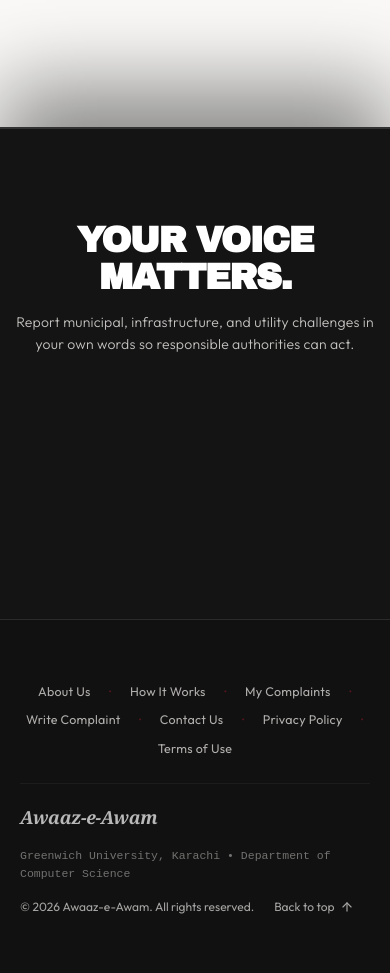
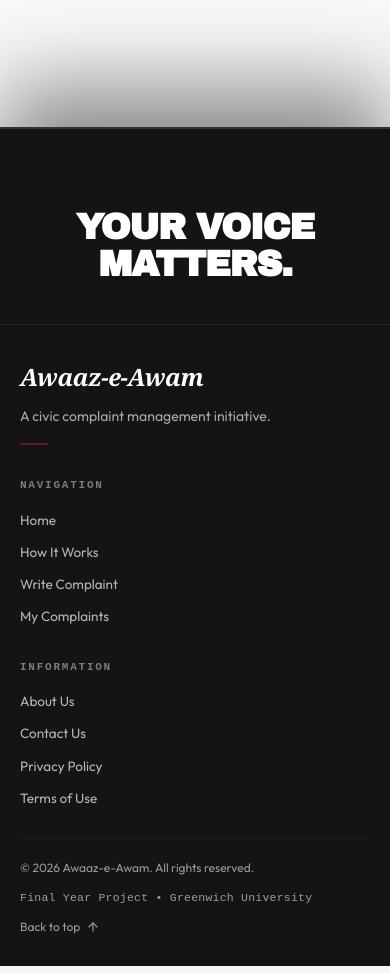
Before and after one commit to Fahadali9932/roman-urdu-complaint-classifier, a React (Vite) app: page / in a window 390 px wide. Shown: the part 3080-4053 px from the top of the page. Built offline with nearby package versions, Linux system fonts and the light colour scheme; a web font is replaced by a local one.

Commit message:
fix(footer): recompose editorial canvas with multi-column grid, centered headline, and neutral dock

```diff
--- a/src/components/layout/PublicFooter.css
+++ b/src/components/layout/PublicFooter.css
@@ -29,8 +29,8 @@
   overflow: hidden;
 }
 
-/* Statement Section (Upper Portion ~55% height) */
-.footer-statement-section {
+/* Zone A: Editorial Statement Scene (Upper Portion ~55-60% height) */
+.footer-zone-a {
   position: relative;
   z-index: 10;
   flex: 1 1 auto;
@@ -38,8 +38,8 @@
   flex-direction: column;
   align-items: center;
   justify-content: flex-start;
-  padding-top: clamp(88px, 11vh, 108px);
-  padding-bottom: 20px;
+  padding-top: clamp(120px, 17vh, 170px);
+  padding-bottom: 24px;
   padding-left: clamp(16px, 4vw, 40px);
   padding-right: clamp(16px, 4vw, 40px);
   text-align: center;
@@ -58,12 +58,12 @@
 }
 
 .footer-statement-headline {
-  font-size: clamp(2.25rem, min(5.4vw, 7.8vh), 5.5rem);
-  line-height: 1.02;
-  letter-spacing: -0.04em;
+  font-size: clamp(2.5rem, min(6.2vw, 8.5vh), 5.75rem);
+  line-height: 1.04;
+  letter-spacing: -0.035em;
   text-transform: uppercase;
   color: #FFFFFF;
-  margin: 0 auto 16px;
+  margin: 0 auto;
   text-align: center;
   width: 100%;
 }
@@ -74,112 +74,142 @@
   }
 }
 
-.footer-statement-sub {
-  font-size: clamp(14px, 1.2vw, 17px);
-  line-height: 1.6;
-  color: #E5E3E0;
-  max-width: 620px;
-  margin: 0 auto;
-  font-weight: 300;
-  opacity: 0.85;
-  text-align: center;
-}
-
-/* Navigation & Academic Attribution Panel (Lower ~45% Portion) */
-.footer-navigation-panel {
+/* Zone B: Functional Civic Grid & Attribution (Lower ~40-45% height) */
+.footer-zone-b {
   position: relative;
   z-index: 10;
-  border-top: 1px solid rgba(229, 227, 224, 0.12);
-  background-color: #111111;
-  min-height: clamp(260px, 42vh, 380px);
-  display: flex;
-  flex-direction: column;
-  justify-content: center;
-  padding: 32px clamp(20px, 5vw, 64px) 28px;
+  background-color: #141414;
+  border-top: 1px solid rgba(229, 227, 224, 0.08);
+  padding-top: clamp(28px, 4vh, 42px);
+  padding-bottom: clamp(24px, 3.5vh, 38px);
+  padding-left: clamp(20px, 5vw, 64px);
+  padding-right: clamp(20px, 5vw, 64px);
   width: 100%;
   flex-shrink: 0;
 }
 
-.footer-navigation-inner {
+.footer-zone-b-inner {
   max-width: 1280px;
   margin: 0 auto;
   width: 100%;
 }
 
-.footer-minimal-nav {
-  display: flex;
-  flex-wrap: wrap;
-  align-items: center;
-  justify-content: center;
-  gap: 10px 18px;
-  margin-bottom: clamp(20px, 3vh, 30px);
+/* Multi-column Grid (2fr Brand | 1fr Nav | 1fr Info) */
+.footer-grid {
+  display: grid;
+  grid-template-columns: 2fr 1fr 1fr;
+  gap: clamp(28px, 4.5vw, 64px);
+  margin-bottom: clamp(24px, 3.5vh, 40px);
 }
 
-.footer-nav-link {
-  font-size: 12.5px;
-  color: #E5E3E0;
-  opacity: 0.75;
-  text-decoration: none;
-  letter-spacing: 0.02em;
-  transition: opacity 200ms ease, color 200ms ease;
+/* Column 1: Brand */
+.footer-col-brand {
+  display: flex;
+  flex-direction: column;
+  align-items: flex-start;
 }
 
-.footer-nav-link:hover {
+.footer-brand-title {
+  font-size: clamp(24px, 2.4vw, 32px);
+  font-style: italic;
+  font-weight: 700;
+  color: #FFFFFF;
+  text-decoration: none;
+  letter-spacing: -0.02em;
+  display: inline-block;
+  transition: opacity 180ms ease;
+}
+
+.footer-brand-title:hover {
+  opacity: 0.9;
+}
+
+.footer-brand-tagline {
+  font-size: 14px;
+  line-height: 1.6;
+  color: #E5E3E0;
+  opacity: 0.72;
+  margin-top: 10px;
+  max-width: 340px;
+  font-weight: 400;
+}
+
+.footer-brand-signature {
+  width: 28px;
+  height: 2px;
+  background-color: #681822;
+  margin-top: 16px;
+}
+
+/* Columns 2 & 3: Links */
+.footer-col-links {
+  display: flex;
+  flex-direction: column;
+  align-items: flex-start;
+}
+
+.footer-col-heading {
+  font-family: 'Space Mono', monospace;
+  font-size: 11px;
+  text-transform: uppercase;
+  letter-spacing: 0.16em;
+  color: #E5E3E0;
+  opacity: 0.5;
+  margin-bottom: 16px;
+  font-weight: 600;
+}
+
+.footer-links-list {
+  display: flex;
+  flex-direction: column;
+  gap: 12px;
+  width: 100%;
+}
+
+.footer-link {
+  font-size: 13.5px;
+  color: #E5E3E0;
+  opacity: 0.78;
+  text-decoration: none;
+  transition: opacity 180ms ease, color 180ms ease;
+  font-weight: 400;
+  width: fit-content;
+}
+
+.footer-link:hover {
   opacity: 1;
   color: #FFFFFF;
 }
 
-.footer-nav-dot {
-  font-size: 10px;
-  color: #681822;
-  opacity: 0.8;
-  user-select: none;
-}
-
-.footer-sub-bar {
+/* Bottom Bar: Copyright, Academic note & Back to top */
+.footer-bottom-bar {
   display: flex;
   flex-wrap: wrap;
   align-items: center;
   justify-content: space-between;
   gap: 16px;
+  border-top: 1px solid rgba(229, 227, 224, 0.08);
+  padding-top: 20px;
   font-size: 12px;
   color: #E5E3E0;
-  opacity: 0.7;
-  border-top: 1px solid rgba(229, 227, 224, 0.08);
-  padding-top: 20px;
-}
-
-.footer-identity-group {
-  display: flex;
-  align-items: center;
-  gap: 16px;
-  flex-wrap: wrap;
-}
-
-.footer-brand-wordmark {
-  font-size: 18px;
-  font-style: italic;
-  font-weight: 700;
-  color: #FFFFFF;
-  text-decoration: none;
-  letter-spacing: -0.02em;
-}
-
-.footer-academic-line {
-  font-size: 11.5px;
-  color: #E5E3E0;
   opacity: 0.65;
-  font-family: 'Space Mono', monospace;
-}
-
-.footer-actions-group {
-  display: flex;
-  align-items: center;
-  gap: 20px;
 }
 
 .footer-copyright {
   font-size: 12px;
+  color: #E5E3E0;
+}
+
+.footer-academic {
+  font-family: 'Space Mono', monospace;
+  font-size: 11.5px;
+  letter-spacing: 0.02em;
+  color: #E5E3E0;
+}
+
+.footer-actions {
+  display: flex;
+  align-items: center;
 }
 
 .footer-back-to-top {
@@ -189,9 +219,104 @@
   font-size: 12px;
   color: #E5E3E0;
   text-decoration: none;
-  transition: color 200ms ease;
+  cursor: pointer;
+  transition: color 180ms ease, opacity 180ms ease;
 }
 
 .footer-back-to-top:hover {
   color: #FFFFFF;
+  opacity: 1;
 }
+
+/* ==========================================================================
+   RTL (URDU) ADAPTATIONS
+   ========================================================================== */
+[dir="rtl"] .footer-col-brand,
+[dir="rtl"] .footer-col-links,
+[dir="rtl"] .footer-links-list {
+  align-items: flex-start;
+  text-align: right;
+}
+
+[dir="rtl"] .footer-brand-title {
+  display: inline-block;
+  direction: ltr;
+}
+
+[dir="rtl"] .footer-bottom-bar {
+  text-align: right;
+}
+
+/* ==========================================================================
+   MOBILE & TABLET RESPONSIVENESS (< 1024px)
+   ========================================================================== */
+@media (max-width: 1023px) {
+  .civic-editorial-footer {
+    height: auto;
+    min-height: auto;
+  }
+
+  .footer-canvas {
+    height: auto;
+    min-height: auto;
+    position: static;
+    overflow: visible;
+  }
+
+  .footer-zone-a {
+    padding-top: 80px;
+    padding-bottom: 40px;
+  }
+
+  .footer-statement-headline {
+    white-space: normal;
+    font-size: clamp(2.25rem, 8vw, 3.5rem);
+  }
+
+  .footer-grid {
+    grid-template-columns: 1fr;
+    gap: 32px;
+  }
+
+  .footer-bottom-bar {
+    flex-direction: column;
+    align-items: flex-start;
+    gap: 12px;
+  }
+}
+
+@media (min-width: 640px) and (max-width: 1023px) {
+  .footer-grid {
+    grid-template-columns: 2fr 1fr 1fr;
+    gap: 28px;
+  }
+
+  .footer-bottom-bar {
+    flex-direction: row;
+    align-items: center;
+  }
+}
+
+/* ==========================================================================
+   REDUCED MOTION SUPPORT
+   ========================================================================== */
+@media (prefers-reduced-motion: reduce) {
+  .civic-editorial-footer {
+    height: auto;
+    min-height: auto;
+  }
+
+  .footer-canvas {
+    height: auto;
+    min-height: auto;
+    position: static;
+    overflow: visible;
+  }
+
+  .footer-statement-headline,
+  .footer-zone-b {
+    transform: none !important;
+    opacity: 1 !important;
+    transition: none !important;
+  }
+}
--- a/src/components/layout/PublicFooter.tsx
+++ b/src/components/layout/PublicFooter.tsx
@@ -24,8 +24,7 @@ export const PublicFooter: React.FC<PublicFooterProps> = ({ isHomePage }) => {
 
   const containerRef = useRef<HTMLElement>(null);
   const headlineRef = useRef<HTMLHeadingElement>(null);
-  const subRef = useRef<HTMLParagraphElement>(null);
-  const navPanelRef = useRef<HTMLDivElement>(null);
+  const functionalRef = useRef<HTMLDivElement>(null);
 
   const [prefersReducedMotion, setPrefersReducedMotion] = useState(() => {
     if (typeof window === 'undefined' || typeof window.matchMedia !== 'function') return false;
@@ -91,26 +90,19 @@ export const PublicFooter: React.FC<PublicFooterProps> = ({ isHomePage }) => {
     (p: number) => {
       if (prefersReducedMotion || isMobile || !isHome) return;
 
-      // Headline movement: starts slightly lower and glides upward smoothly into position below navbar
+      // Headline motion: starts slightly lower (+44px) and glides upward smoothly into position
       const tHeadline = smoother(clamp01(p / 0.70));
-      const headlineY = (1 - tHeadline) * 60;
+      const headlineY = (1 - tHeadline) * 44;
       if (headlineRef.current) {
         headlineRef.current.style.transform = `translate3d(0, ${headlineY}px, 0)`;
       }
 
-      // Subtitle fade and subtle elevation
-      const tSub = smoother(clamp01((p - 0.08) / 0.45));
-      if (subRef.current) {
-        subRef.current.style.opacity = `${tSub * 0.85}`;
-        subRef.current.style.transform = `translate3d(0, ${(1 - tSub) * 16}px, 0)`;
-      }
-
-      // Lower navigation panel: reveals and settles into place, occupying lower ~45% space
-      const tNav = smoother(clamp01((p - 0.12) / 0.58));
-      const navY = (1 - tNav) * 28;
-      if (navPanelRef.current) {
-        navPanelRef.current.style.transform = `translate3d(0, ${navY}px, 0)`;
-        navPanelRef.current.style.opacity = `${tNav}`;
+      // Zone B Functional Grid motion: reveals and slides up (+24px -> 0px)
+      const tFunctional = smoother(clamp01((p - 0.15) / 0.60));
+      const functionalY = (1 - tFunctional) * 24;
+      if (functionalRef.current) {
+        functionalRef.current.style.transform = `translate3d(0, ${functionalY}px, 0)`;
+        functionalRef.current.style.opacity = `${tFunctional}`;
       }
     },
     [isHome, isMobile, prefersReducedMotion]
@@ -177,6 +169,18 @@ export const PublicFooter: React.FC<PublicFooterProps> = ({ isHomePage }) => {
     }
   };
 
+  const handleSectionClick = (e: React.MouseEvent<HTMLAnchorElement>, sectionId: string) => {
+    if (isHome) {
+      e.preventDefault();
+      const el = document.getElementById(sectionId);
+      if (el) {
+        el.scrollIntoView({ behavior: 'smooth' });
+      } else {
+        window.scrollTo({ top: 0, behavior: 'smooth' });
+      }
+    }
+  };
+
   return (
     <footer
       id="footer"
@@ -186,83 +190,107 @@ export const PublicFooter: React.FC<PublicFooterProps> = ({ isHomePage }) => {
       aria-label={ur ? 'آوازِ عوام کا اختتامیہ' : 'Awaaz-e-Awam civic footer'}
     >
       <div className={`footer-canvas ${isHome && !isMobile && !prefersReducedMotion ? 'sticky top-0 h-screen' : ''}`}>
-        {/* Upper Closing Statement Scene */}
-        <div className="footer-statement-section">
+        {/* Zone A: Upper Closing Statement Scene (~55-60% height) */}
+        <div className="footer-zone-a">
           <div className="footer-statement-inner">
-            {/* Monumental Editorial Closing Statement (Strictly ONE line on desktop) */}
             <h2
               ref={headlineRef}
               className="footer-statement-headline font-display will-change-transform"
-              style={isHome && !isMobile && !prefersReducedMotion ? { transform: 'translate3d(0, 60px, 0)' } : undefined}
+              style={isHome && !isMobile && !prefersReducedMotion ? { transform: 'translate3d(0, 44px, 0)' } : undefined}
             >
               {t('footerHeadline')}
             </h2>
-
-            {/* Subtitle in Soft Paper White */}
-            <p
-              ref={subRef}
-              className="footer-statement-sub font-ui will-change-transform"
-              style={isHome && !isMobile && !prefersReducedMotion ? { opacity: 0, transform: 'translate3d(0, 16px, 0)' } : undefined}
-            >
-              {t('footerSubtitle')}
-            </p>
           </div>
         </div>
 
-        {/* Structured Minimal Navigation & Attribution Panel (Lower ~40-50% screen) */}
+        {/* Zone B: Lower Functional Footer (~40-45% height) */}
         <div
-          ref={navPanelRef}
-          className="footer-navigation-panel will-change-transform"
-          style={isHome && !isMobile && !prefersReducedMotion ? { opacity: 0, transform: 'translate3d(0, 28px, 0)' } : undefined}
+          ref={functionalRef}
+          className="footer-zone-b will-change-transform"
+          style={isHome && !isMobile && !prefersReducedMotion ? { opacity: 0, transform: 'translate3d(0, 24px, 0)' } : undefined}
         >
-          <div className="footer-navigation-inner">
-            {/* Minimal Navigation Links Bar */}
-            <nav className="footer-minimal-nav" aria-label={ur ? 'شہری روابط' : 'Citizen navigation'}>
-              <a href="#hero" className="footer-nav-link">{ur ? 'ہمارا تعارف' : 'About Us'}</a>
-              <span className="footer-nav-dot" aria-hidden="true">•</span>
-              <a href="#steps" className="footer-nav-link">{ur ? 'طریقہ کار' : 'How It Works'}</a>
-              <span className="footer-nav-dot" aria-hidden="true">•</span>
-              <Link to="/dashboard" className="footer-nav-link">{ur ? 'میری شکایات' : 'My Complaints'}</Link>
-              <span className="footer-nav-dot" aria-hidden="true">•</span>
-              <Link to="/submit" className="footer-nav-link">{ur ? 'شکایت لکھیں' : 'Write Complaint'}</Link>
-              <span className="footer-nav-dot" aria-hidden="true">•</span>
-              <Link to="/submit" className="footer-nav-link">{ur ? 'رابطہ کریں' : 'Contact Us'}</Link>
-              <span className="footer-nav-dot" aria-hidden="true">•</span>
-              <Link to="/terms" className="footer-nav-link">{ur ? 'رازداری کی پالیسی' : 'Privacy Policy'}</Link>
-              <span className="footer-nav-dot" aria-hidden="true">•</span>
-              <Link to="/terms" className="footer-nav-link">{ur ? 'استعمال کی شرائط' : 'Terms of Use'}</Link>
-            </nav>
-
-            {/* Sub-bar: Brand wordmark, academic note, copyright & back-to-top */}
-            <div className="footer-sub-bar">
-              <div className="footer-identity-group">
+          <div className="footer-zone-b-inner">
+            {/* Multi-column Editorial Grid */}
+            <div className="footer-grid">
+              {/* Column 1: Brand & Truthful Civic Tagline */}
+              <div className="footer-col-brand">
                 <a
                   href="#hero"
                   onClick={scrollToTop}
-                  className="font-wordmark footer-brand-wordmark"
+                  className="font-wordmark footer-brand-title"
                   lang="en"
                   dir="ltr"
                 >
                   Awaaz-e-Awam
                 </a>
-                <span className="footer-academic-line">
-                  {t('footerAcademicConcise')}
-                </span>
+                <p className="footer-brand-tagline">
+                  {t('footerTagline')}
+                </p>
+                <div className="footer-brand-signature" aria-hidden="true" />
               </div>
 
-              <div className="footer-actions-group">
-                <span className="footer-copyright">
-                  © {copyrightYear} <bdi>Awaaz-e-Awam</bdi>. {ur ? 'جملہ حقوق محفوظ ہیں۔' : 'All rights reserved.'}
-                </span>
+              {/* Column 2: Navigation Links */}
+              <div className="footer-col-links">
+                <h3 className="footer-col-heading">
+                  {t('footerColNav')}
+                </h3>
+                <nav className="footer-links-list" aria-label={ur ? 'اہم روابط' : 'Main navigation'}>
+                  <a href="#hero" onClick={(e) => handleSectionClick(e, 'hero')} className="footer-link">
+                    {t('footerNavHome')}
+                  </a>
+                  <a href="#steps" onClick={(e) => handleSectionClick(e, 'steps')} className="footer-link">
+                    {t('footerNavSteps')}
+                  </a>
+                  <Link to="/submit" className="footer-link">
+                    {t('footerNavSubmit')}
+                  </Link>
+                  <Link to="/dashboard" className="footer-link">
+                    {t('footerNavDashboard')}
+                  </Link>
+                </nav>
+              </div>
 
+              {/* Column 3: Information Links */}
+              <div className="footer-col-links">
+                <h3 className="footer-col-heading">
+                  {t('footerColInfo')}
+                </h3>
+                <nav className="footer-links-list" aria-label={ur ? 'معلوماتی روابط' : 'Information links'}>
+                  <Link to="/about" className="footer-link">
+                    {t('footerNavAbout')}
+                  </Link>
+                  <Link to="/contact" className="footer-link">
+                    {t('footerNavContact')}
+                  </Link>
+                  <Link to="/privacy" className="footer-link">
+                    {t('footerNavPrivacy')}
+                  </Link>
+                  <Link to="/terms" className="footer-link">
+                    {t('footerNavTerms')}
+                  </Link>
+                </nav>
+              </div>
+            </div>
+
+            {/* Bottom Row: Attribution, Academic Capstone & Back to top */}
+            <div className="footer-bottom-bar">
+              <div className="footer-copyright">
+                © {copyrightYear} <bdi>Awaaz-e-Awam</bdi>. {t('footerRights')}
+              </div>
+
+              <div className="footer-academic">
+                {t('footerAcademicConcise')}
+              </div>
+
+              <div className="footer-actions">
                 <a
                   href="#hero"
                   onClick={scrollToTop}
                   className="footer-back-to-top"
                   aria-label={ur ? 'صفحے کے آغاز پر جائیں' : 'Back to top of page'}
                 >
-                  <span>{ur ? 'واپس اوپر' : 'Back to top'}</span>
-                  <ArrowUp className="w-3.5 h-3.5" aria-hidden="true" />
+                  <span>{t('footerBackToTop')}</span>
+                  <ArrowUp className="w-3.5 h-3.5 shrink-0" aria-hidden="true" />
                 </a>
               </div>
             </div>
--- a/src/components/layout/PublicHeader.tsx
+++ b/src/components/layout/PublicHeader.tsx
@@ -9,7 +9,7 @@ export const PublicHeader: React.FC = () => {
   const location = useLocation();
   const navigate = useNavigate();
   const [mobileMenuOpen, setMobileMenuOpen] = useState(false);
-  const [scrollSection, setScrollSection] = useState<'home' | 'steps' | 'submit'>('home');
+  const [scrollSection, setScrollSection] = useState<'home' | 'steps' | 'submit' | 'footer'>('home');
   const [darkHeaderActive, setDarkHeaderActive] = useState(false);
   const isDarkHeader = location.pathname === '/' && darkHeaderActive;
   const [dropdownPosition, setDropdownPosition] = useState<{ top: number; left?: number; right?: number }>({ top: 0 });
@@ -33,6 +33,12 @@ export const PublicHeader: React.FC = () => {
           setDarkHeaderActive(true);
         } else {
           setDarkHeaderActive(false);
+        }
+
+        // Objective 9: When footer is visible on screen, set neutral dock state (no pill active)
+        if (fRect.top <= vh * 0.45 && fRect.bottom > 72) {
+          setScrollSection('footer');
+          return;
         }
       } else {
         setDarkHeaderActive(false);
--- a/src/i18n/translations.ts
+++ b/src/i18n/translations.ts
@@ -292,7 +292,19 @@ export const translations = {
     footerHeadline: 'YOUR VOICE MATTERS.',
     footerSubtitle:
       'Report municipal, infrastructure, and utility challenges in your own words so responsible authorities can act.',
-    footerAcademicConcise: 'Greenwich University, Karachi • Department of Computer Science',
+    footerTagline: 'A civic complaint management initiative.',
+    footerColNav: 'Navigation',
+    footerColInfo: 'Information',
+    footerNavHome: 'Home',
+    footerNavSteps: 'How It Works',
+    footerNavSubmit: 'Write Complaint',
+    footerNavDashboard: 'My Complaints',
+    footerNavAbout: 'About Us',
+    footerNavContact: 'Contact Us',
+    footerNavPrivacy: 'Privacy Policy',
+    footerNavTerms: 'Terms of Use',
+    footerAcademicConcise: 'Final Year Project • Greenwich University',
+    footerBackToTop: 'Back to top',
     footerDesc: 'A place for Sindh citizens to describe public issues in everyday language.',
     footerAcademic: 'Academic Project • Greenwich University, Karachi, Pakistan • Target: Dec 2026',
     footerLinks: 'Quick Links',
@@ -593,7 +605,19 @@ export const translations = {
     footerHeadline: 'آپ کی آواز اہم ہے۔',
     footerSubtitle:
       'اپنے محلے اور شہر کے عوامی مسائل کو اپنے روزمرہ الفاظ میں درج کریں تاکہ متعلقہ ادارے کارروائی کر سکیں۔',
-    footerAcademicConcise: 'گرین وچ یونیورسٹی، کراچی • شعبہ کمپیوٹر سائنس',
+    footerTagline: 'پاکستانی شہریوں کا پبلک سروس پورٹل',
+    footerColNav: 'رہنمائی',
+    footerColInfo: 'معلومات',
+    footerNavHome: 'مرکزی صفحہ',
+    footerNavSteps: 'طریقہ کار',
+    footerNavSubmit: 'شکایت لکھیں',
+    footerNavDashboard: 'میری شکایات',
+    footerNavAbout: 'ہمارے بارے میں',
+    footerNavContact: 'رابطہ کریں',
+    footerNavPrivacy: 'رازداری کی پالیسی',
+    footerNavTerms: 'شرائط و ضوابط',
+    footerAcademicConcise: 'تعلیمی پروجیکٹ • گرین وچ یونیورسٹی',
+    footerBackToTop: 'واپس اوپر',
     footerDesc: 'سندھ کے شہریوں کے لیے عوامی مسئلے روزمرہ کی زبان میں لکھنے کی جگہ۔',
     footerAcademic: 'تعلیمی پروجیکٹ • گرین وچ یونیورسٹی، کراچی، پاکستان • ہدف: دسمبر ۲۰۲۶',
     footerLinks: 'اہم روابط',
```
Also changed, not shown: 1 other file (tests, documents, lock files or other folders).
